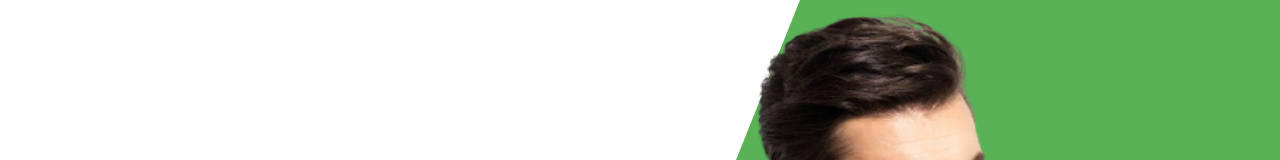
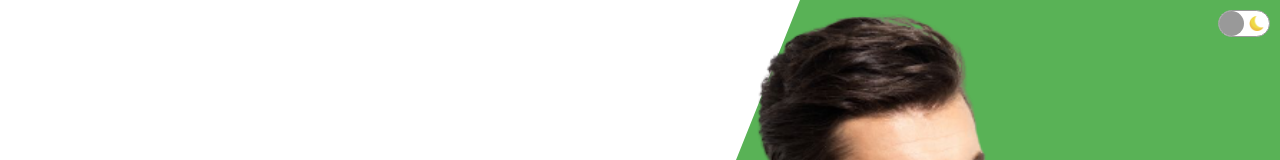
Before and after one commit to syedshahidashiqali/my_portfolio, a React (Create React App) app: page / in a window 1280 px wide. Shown: the top 160 px of the page. Built offline with nearby package versions, Linux system fonts and the light colour scheme.

Commit message:
add toggle button
toggle button is just changing left and right position when click not them right now we will do this using context api

```diff
--- a/src/App.js
+++ b/src/App.js
@@ -2,10 +2,12 @@ import Intro from "./components/Intro/Intro";
 import About from "./components/About/About";
 import ProjectList from "./components/ProjectList/ProjectList";
 import Contact from "./components/Contact/Contact";
+import Toggle from "./components/Toggle/Toggle";
 
 function App() {
   return (
     <div className="app">
+      <Toggle />
       <Intro />
       <About />
       <ProjectList />
--- /dev/null
+++ b/src/components/Toggle/Toggle.css
@@ -0,0 +1,28 @@
+.toggle {
+  background-color: white;
+  width: 50px;
+  height: 25px;
+  border-radius: 20px;
+  border: 1px solid #999;
+  position: fixed;
+  top: 10px;
+  right: 10px;
+  z-index: 999;
+  display: flex;
+  align-items: center;
+  justify-content: space-around;
+}
+
+.toggleIcon {
+  width: 15px;
+  height: 15px;
+}
+
+.toggleBtn {
+  width: 25px;
+  height: 25px;
+  border-radius: 50%;
+  background-color: #999;
+  position: absolute;
+  cursor: pointer;
+}
--- /dev/null
+++ b/src/components/Toggle/Toggle.jsx
@@ -0,0 +1,23 @@
+import "./Toggle.css";
+import SunImg from "../../images/sun.png";
+import MoonImg from "../../images/moon.png";
+import { useState } from "react";
+
+function Toggle() {
+
+  const [darkMode, setDarkMode] = useState(false);
+
+  return (
+    <div className="toggle">
+      <img src={SunImg} className="toggleIcon"></img>
+      <img src={MoonImg} className="toggleIcon"></img>
+      <div
+        style={darkMode ? { right: 0 } : { left: 0 }}
+        className="toggleBtn"
+        onClick={() => setDarkMode(!darkMode)}
+      />
+    </div>
+  );
+}
+
+export default Toggle;
```
